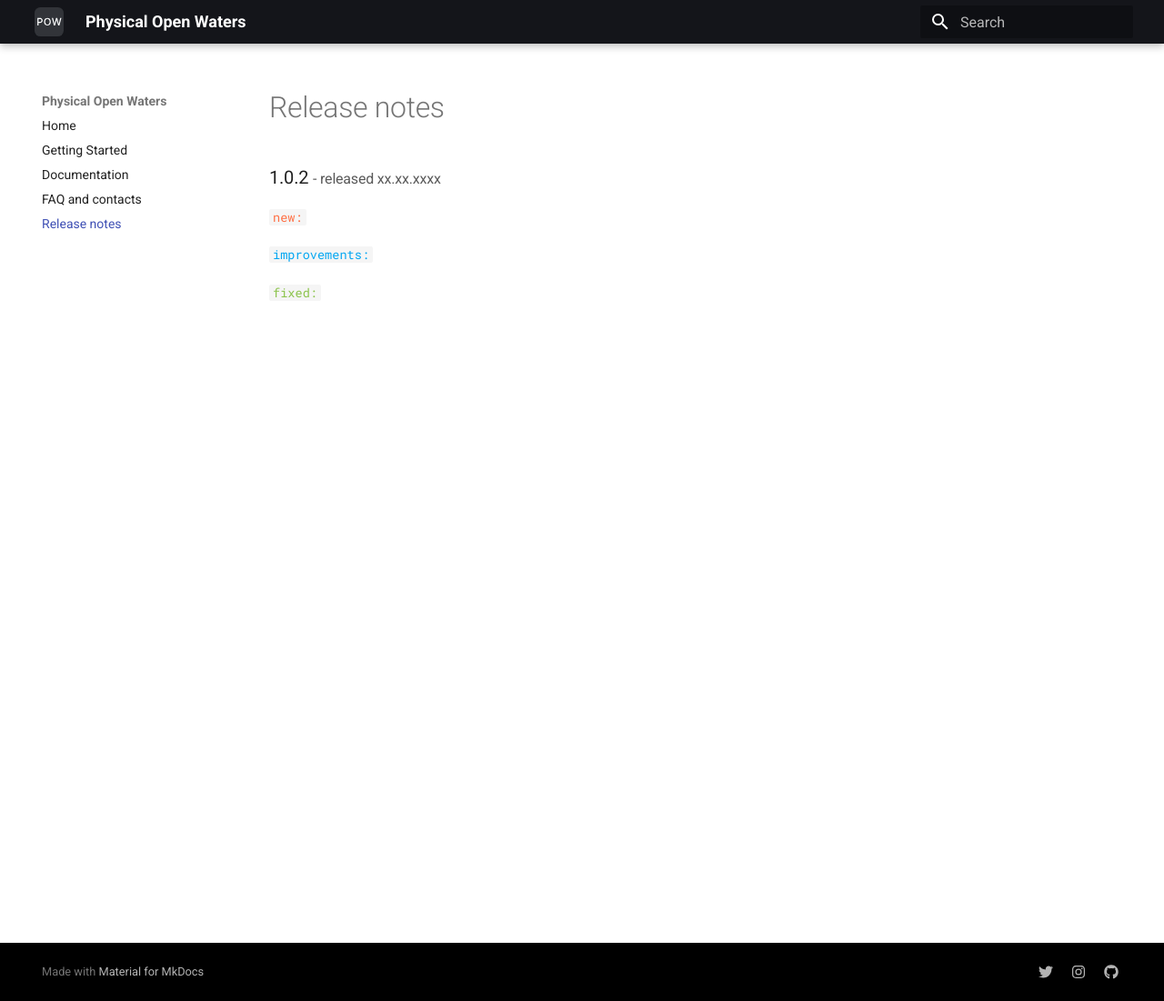
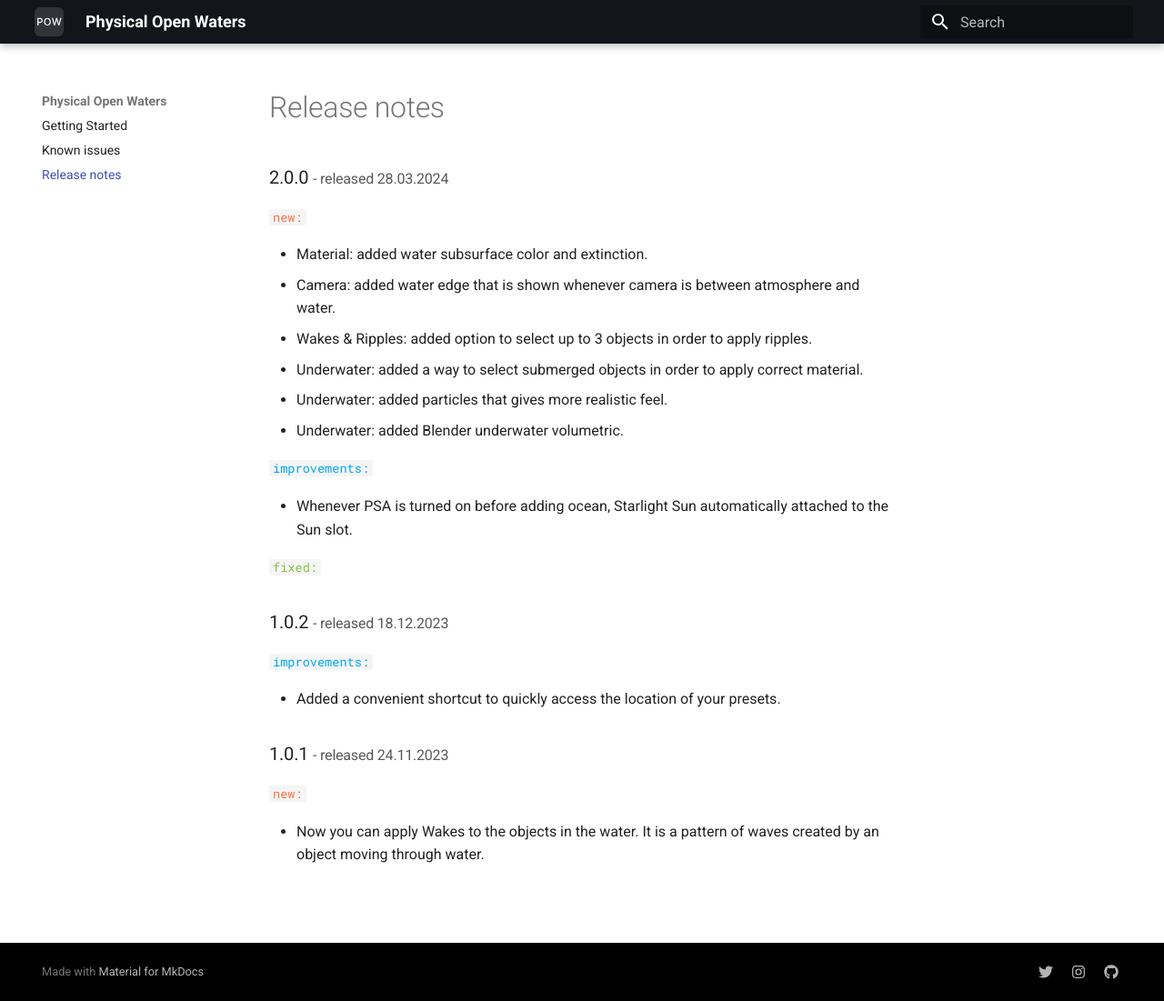
Before and after one commit to PhysicalAddons/web-pow, an MkDocs documentation site: the page built from docs/release-notes.md, in a window 1280 px wide and 1101 px high. Shown: the whole window at 91% size. Built offline with MkDocs 1.6.1 and Material for MkDocs 9.7.7, drawn with Linux system fonts in a browser that asks for light colours.

Commit message:
Update Release notes and replace Q&A with known issues

```diff
--- a/docs/release-notes.md
+++ b/docs/release-notes.md
@@ -1,9 +1,33 @@
-### 1.0.2 <small>- released xx.xx.xxxx</small>
+### 2.0.0 <small>- released 28.03.2024</small>
 
 <!-- [![Release 1.1.0 banner](img/releases/pco1.6.0.jpg)](img/releases/pcoa0.1.0.jpg) -->
+`new:`{: .label-new }
+
+- Material: added water subsurface color and extinction.
+- Camera: added water edge that is shown whenever camera is between atmosphere and water.
+- Wakes & Ripples: added option to select up to 3 objects in order to apply ripples.
+- Underwater: added a way to select submerged objects in order to apply correct material.
+- Underwater: added particles that gives more realistic feel.
+- Underwater: added Blender underwater volumetric.
+
+
+`improvements:`{: .label-improvements }
+
+- Whenever PSA is turned on before adding ocean, Starlight Sun automatically attached to the Sun slot.
+
+
+
+`fixed:`{: .label-fixed }
+
+
+### 1.0.2 <small>- released 18.12.2023</small>
+
+`improvements:`{: .label-improvements }
+
+- Added a convenient shortcut to quickly access the location of your presets.
+
+### 1.0.1 <small>- released 24.11.2023</small>
 
 `new:`{: .label-new }
 
-`improvements:`{: .label-improvements }
-
-`fixed:`{: .label-fixed }
+- Now you can apply Wakes to the objects in the water. It is a pattern of waves created by an object moving through water.
--- a/mkdocs.yml
+++ b/mkdocs.yml
@@ -27,10 +27,11 @@ markdown_extensions:
       toc_depth: '1-2'
       permalink: true
 nav:
-  - Home: index.md
+  # - Home: index.md
   - Getting Started: getting-started.md
-  - Documentation: documentation.md
-  - FAQ and contacts: faq-and-contacts.md
+  # - Documentation: documentation.md
+  # - FAQ and contacts: faq-and-contacts.md
+  - Known issues: known-issues.md
   - Release notes: release-notes.md
 extra_css:
   - stylesheets/extra.css
```
Also changed, not shown: docs/getting-started.md (+2 -2 lines), docs/known-issues.md (added, +30 -0 lines).
